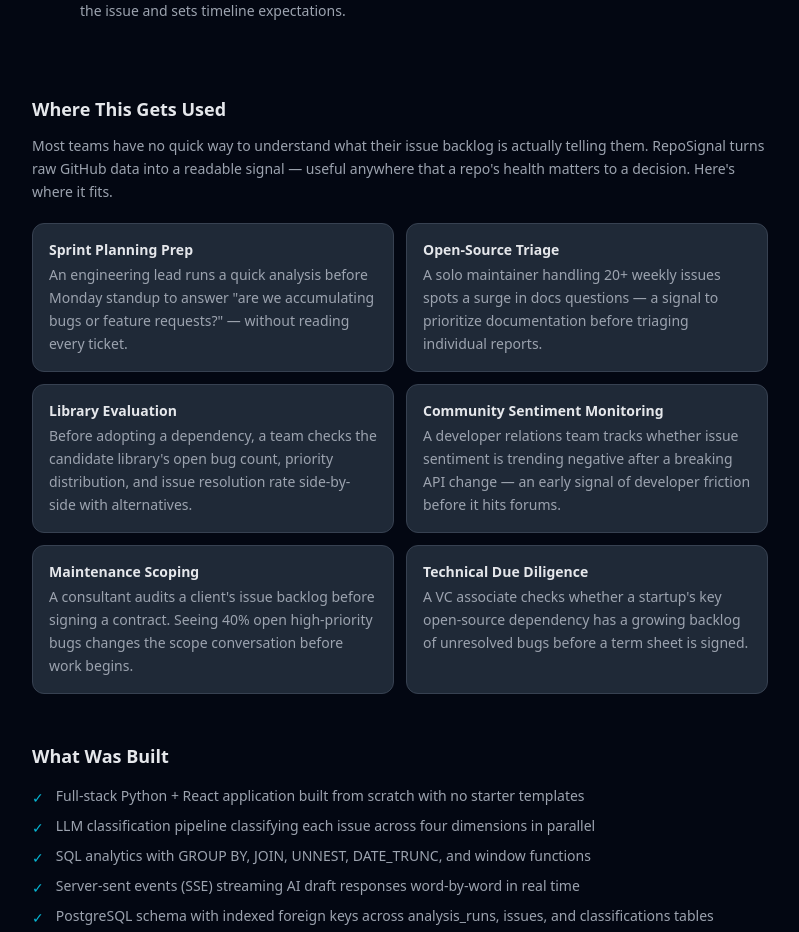
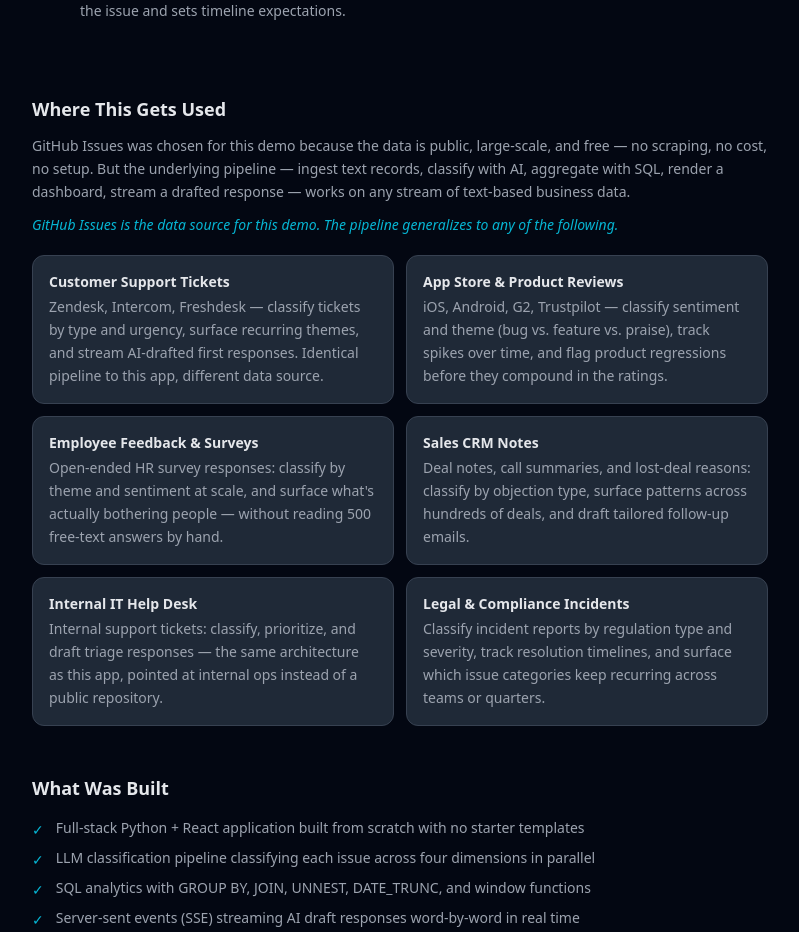
Before and after one commit to eholt723/reposignal, a React (Vite) app in the folder frontend/: page /about in a window 1280 px wide. Shown: the part 1122-2054 px from the top of the page, without its empty margins (240-1039 px from the left). Built offline with nearby package versions, Linux system fonts and the light colour scheme; no server answers.

Commit message:
expand Where This Gets Used with cross-industry use cases and data-source framing

```diff
--- a/frontend/src/components/About.jsx
+++ b/frontend/src/components/About.jsx
@@ -35,28 +35,28 @@
 
 const USE_CASES = [
   {
-    title: 'Sprint Planning Prep',
-    desc: 'An engineering lead runs a quick analysis before Monday standup to answer "are we accumulating bugs or feature requests?" — without reading every ticket.',
+    title: 'Customer Support Tickets',
+    desc: 'Zendesk, Intercom, Freshdesk — classify tickets by type and urgency, surface recurring themes, and stream AI-drafted first responses. Identical pipeline to this app, different data source.',
   },
   {
-    title: 'Open-Source Triage',
-    desc: 'A solo maintainer handling 20+ weekly issues spots a surge in docs questions — a signal to prioritize documentation before triaging individual reports.',
+    title: 'App Store & Product Reviews',
+    desc: 'iOS, Android, G2, Trustpilot — classify sentiment and theme (bug vs. feature vs. praise), track spikes over time, and flag product regressions before they compound in the ratings.',
   },
   {
-    title: 'Library Evaluation',
-    desc: 'Before adopting a dependency, a team checks the candidate library\'s open bug count, priority distribution, and issue resolution rate side-by-side with alternatives.',
+    title: 'Employee Feedback & Surveys',
+    desc: 'Open-ended HR survey responses: classify by theme and sentiment at scale, and surface what\'s actually bothering people — without reading 500 free-text answers by hand.',
   },
   {
-    title: 'Community Sentiment Monitoring',
-    desc: 'A developer relations team tracks whether issue sentiment is trending negative after a breaking API change — an early signal of developer friction before it hits forums.',
+    title: 'Sales CRM Notes',
+    desc: 'Deal notes, call summaries, and lost-deal reasons: classify by objection type, surface patterns across hundreds of deals, and draft tailored follow-up emails.',
   },
   {
-    title: 'Maintenance Scoping',
-    desc: 'A consultant audits a client\'s issue backlog before signing a contract. Seeing 40% open high-priority bugs changes the scope conversation before work begins.',
+    title: 'Internal IT Help Desk',
+    desc: 'Internal support tickets: classify, prioritize, and draft triage responses — the same architecture as this app, pointed at internal ops instead of a public repository.',
   },
   {
-    title: 'Technical Due Diligence',
-    desc: 'A VC associate checks whether a startup\'s key open-source dependency has a growing backlog of unresolved bugs before a term sheet is signed.',
+    title: 'Legal & Compliance Incidents',
+    desc: 'Classify incident reports by regulation type and severity, track resolution timelines, and surface which issue categories keep recurring across teams or quarters.',
   },
 ]
 
@@ -135,9 +135,10 @@
       {/* Where This Gets Used */}
       <section className="mb-12">
         <h3 className="text-lg font-semibold text-gray-800 dark:text-gray-200 mb-3">Where This Gets Used</h3>
-        <p className="text-sm text-gray-600 dark:text-gray-400 leading-relaxed mb-5">
-          Most teams have no quick way to understand what their issue backlog is actually telling them. RepoSignal turns raw GitHub data into a readable signal — useful anywhere that a repo's health matters to a decision. Here's where it fits.
+        <p className="text-sm text-gray-600 dark:text-gray-400 leading-relaxed mb-3">
+          GitHub Issues was chosen for this demo because the data is public, large-scale, and free — no scraping, no cost, no setup. But the underlying pipeline — ingest text records, classify with AI, aggregate with SQL, render a dashboard, stream a drafted response — works on any stream of text-based business data.
         </p>
+        <p className="text-sm text-cyan-500 italic mb-5">GitHub Issues is the data source for this demo. The pipeline generalizes to any of the following.</p>
         <div className="grid grid-cols-1 sm:grid-cols-2 gap-3">
           {USE_CASES.map((item) => (
             <div
```
